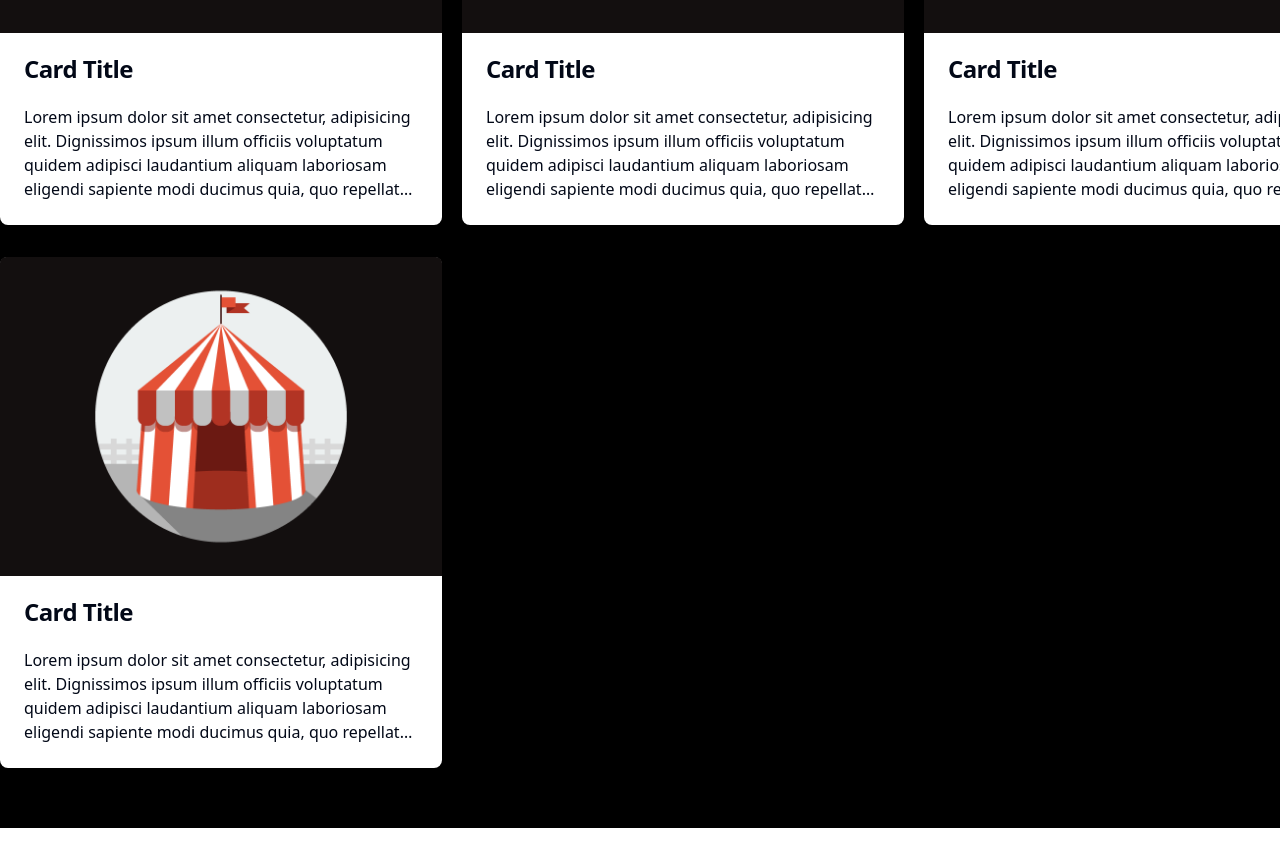
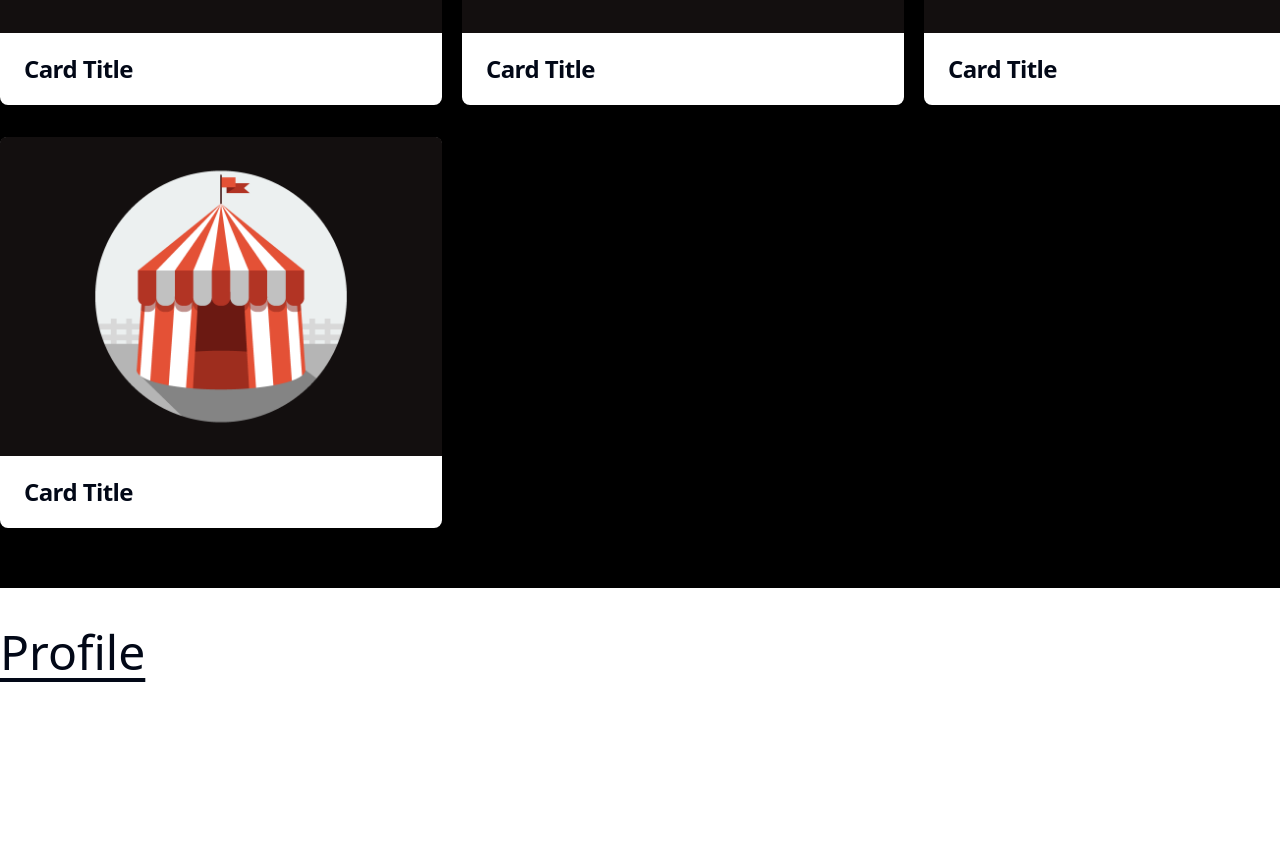
Before and after one commit to farisadam97/kkr-profile-web, a Next.js app: page / in a window 1280 px wide. Shown: the part 1110-1977 px from the top of the page. After the commit the page ends 1942 px from the top, so only its background shows below. Built offline with nearby package versions, Linux system fonts and the light colour scheme.

Commit message:
WIP Profile section

```diff
--- a/app/page.tsx
+++ b/app/page.tsx
@@ -1,11 +1,13 @@
 import Portfolio from "@/components/Portfolio";
 import Header from "@/components/Header";
+import Profile from "@/components/Profile";
 
 export default function Home() {
   return (
-    <main className="flex min-h-screen flex-col items-center  py-24">
+    <main className="flex min-h-screen flex-col items-center py-24">
       <Header />
       <Portfolio />
+      <Profile />
     </main>
   );
 }
--- /dev/null
+++ b/components/Profile.tsx
@@ -0,0 +1,15 @@
+import React from "react";
+
+const Profile = () => {
+  return (
+    <div className="w-full py-10">
+      <div className="w-[1366px] mx-auto">
+        <h1 className="text-5xl text-left mb-5 underline underline-offset-8">
+          Profile
+        </h1>
+      </div>
+    </div>
+  );
+};
+
+export default Profile;
--- a/components/portfolio_item/Item.tsx
+++ b/components/portfolio_item/Item.tsx
@@ -7,9 +7,9 @@ import {
   CardTitle,
 } from "@/components/ui/card";
 
-import { ItemPorfolio } from "@/types";
+import { ItemPortfolio } from "@/types";
 import Image from "next/image";
-const Item = ({ title, description, image }: ItemPorfolio) => {
+const Item = ({ title, description, image }: ItemPortfolio) => {
   return (
     <Card className="border-none hover:scale-105 hover:cursor-pointer transition-all">
       <Image
@@ -22,14 +22,14 @@ const Item = ({ title, description, image }: ItemPorfolio) => {
       <CardHeader>
         <CardTitle>Card Title</CardTitle>
       </CardHeader>
-      <CardContent>
+      {/* <CardContent>
         <div className="w-full text-ellipsis line-clamp-4">
           Lorem ipsum dolor sit amet consectetur, adipisicing elit. Dignissimos
           ipsum illum officiis voluptatum quidem adipisci laudantium aliquam
           laboriosam eligendi sapiente modi ducimus quia, quo repellat labore.
           Consectetur modi veniam ab.
         </div>
-      </CardContent>
+      </CardContent> */}
     </Card>
   );
 };
--- a/types/index.ts
+++ b/types/index.ts
@@ -1,4 +1,4 @@
-export interface ItemPorfolio {
+export interface ItemPortfolio {
   title: string;
   description: string;
   image: string;
```
